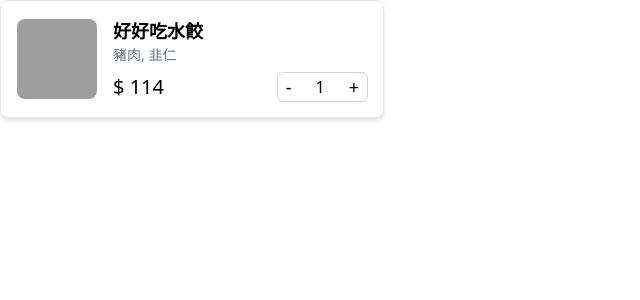
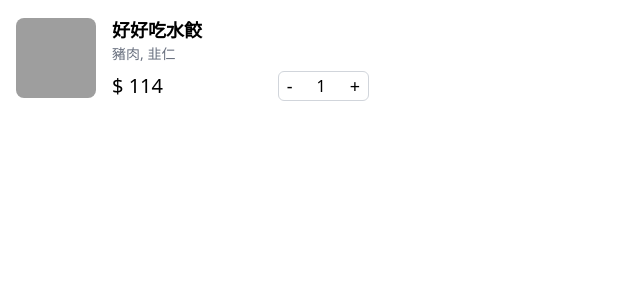
Before and after one commit to NTOU-Takeout/NTOU-Takeout-Frontend, a React (Vite) app: page /cart in a window 1280 px wide. Shown: the top 300 px of the page, without its empty margins (0-640 px from the left). Built offline with nearby package versions, Linux system fonts and the light colour scheme; grey boxes are pictures that could not be loaded.

Commit message:
delete shadow and border CSS style

```diff
--- a/src/App.jsx
+++ b/src/App.jsx
@@ -17,7 +17,7 @@ const router = createBrowserRouter([
     {
         path: "/cart",
         element: <Cart />,
-        // errorElement: <NotFound />,
+        errorElement: <NotFound />,
     },
     {
         path: "/menu/:merchantId",
--- a/src/components/cartPage/cartItemCard.jsx
+++ b/src/components/cartPage/cartItemCard.jsx
@@ -1,8 +1,7 @@
 import PropTypes from "prop-types";
-import React, { useState } from 'react';
 import useDishStore from "../../stores/dishDetailStore";
 
-const CartItemCard = ({dishItem}) => {
+const CartItemCard = ({ dishItem }) => {
     const {
         name,
         price,
@@ -11,10 +10,11 @@ const CartItemCard = ({dishItem}) => {
     } = dishItem;
 
     const { quantity, setQuantity } = useDishStore();
+    // Format the options to display in the card
     const formattedOptions = options ? options.join(', ') : '';
 
     return (
-        <div className="relative flex items-center border rounded-lg p-4 shadow-md w-96">
+        <div className="relative flex items-center  rounded-lg p-4  w-96">
             <img
                 src={imageUrl}
                 alt="Product"
@@ -23,7 +23,7 @@ const CartItemCard = ({dishItem}) => {
             <div className="ml-4 flex-grow">
                 <h2 className="text-lg font-semibold">{name}</h2>
                 <p className="text-sm text-gray-500">{formattedOptions}</p>
-            <p className="text-xl mt-2">$ {Math.floor(quantity*price)}</p>
+                <p className="text-xl mt-2">$ {Math.floor(quantity * price)}</p>
             </div>
             <div className="absolute bottom-[15px] right-[15px] flex items-end border border-gray-300 rounded-md">
                 <button
```
Lines whose indentation alone changed are shown as unchanged.
